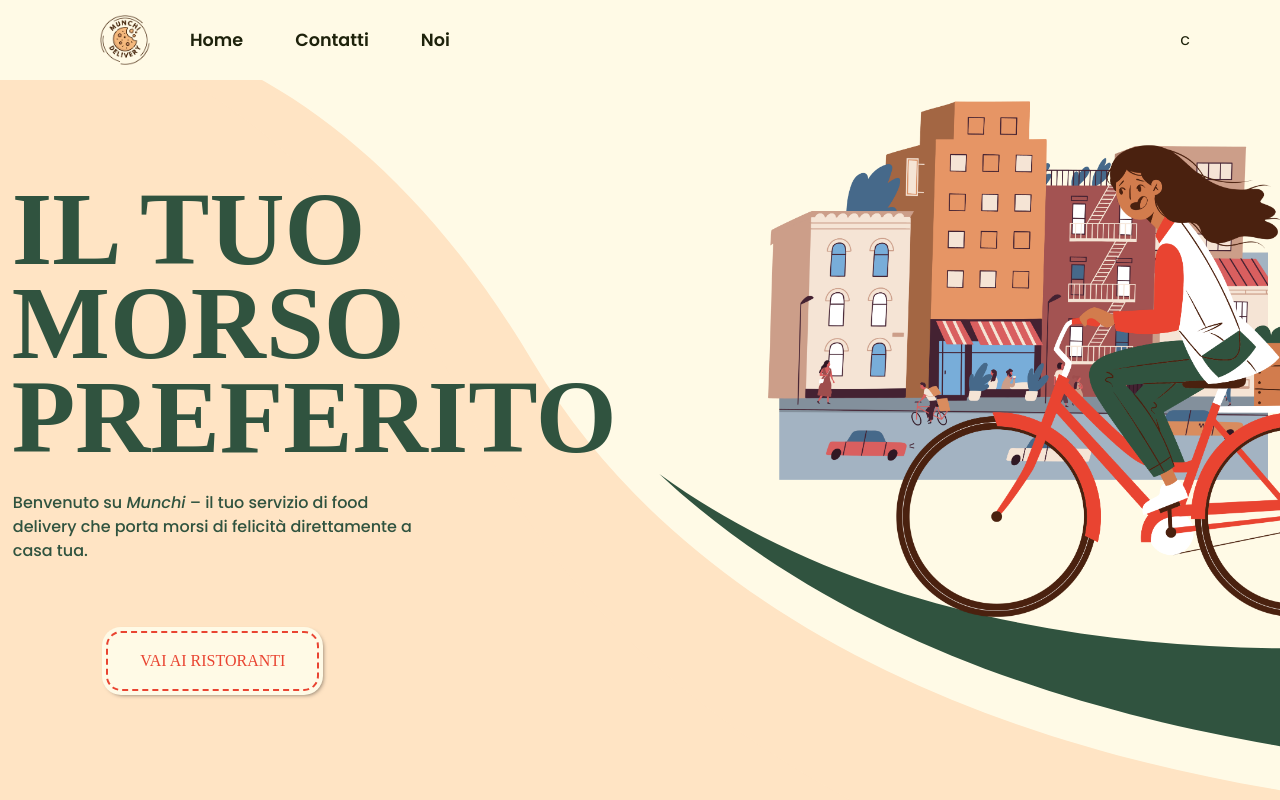
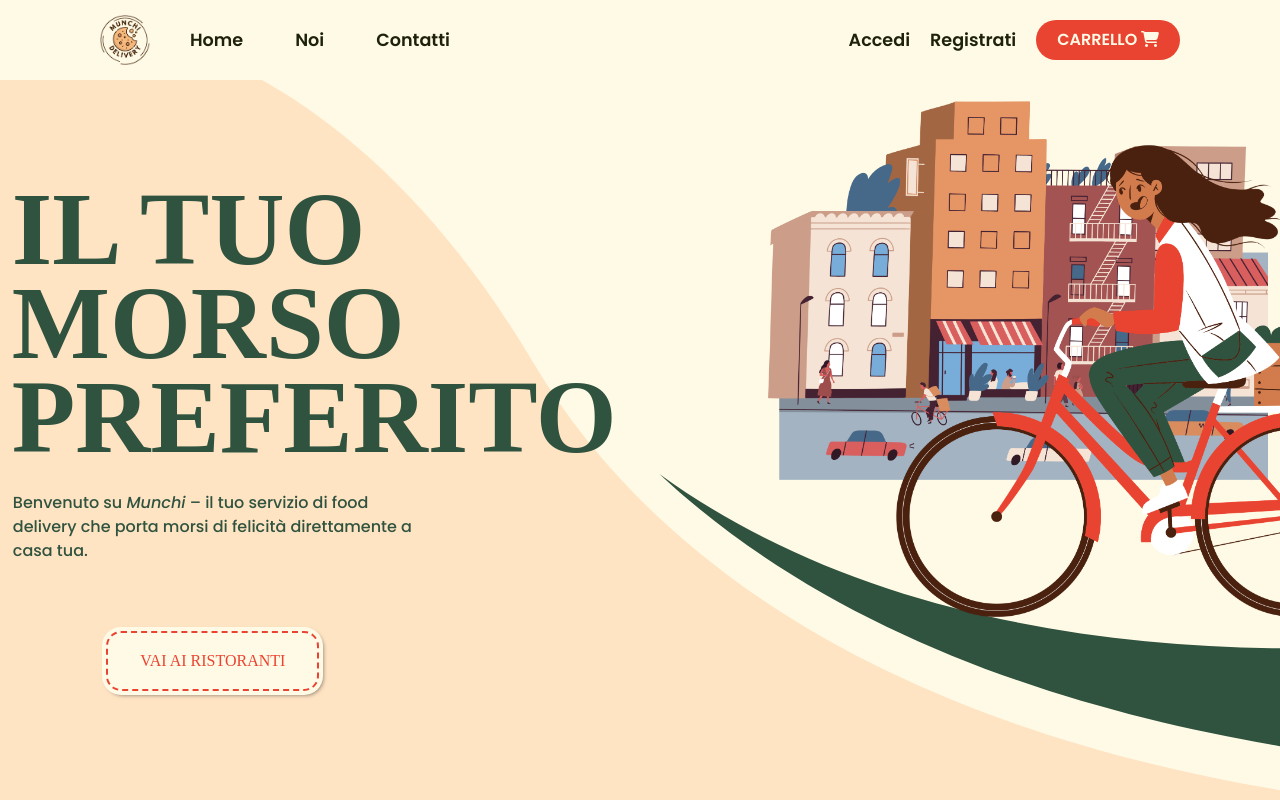
Before and after one commit to sashapoliti/vue-deliveboo, a Vue app: page / in a window 1280 px wide. Shown: the top 800 px of the page. Built offline with nearby package versions, Linux system fonts and the light colour scheme; no server answers; a web font is replaced by a local one.

Commit message:
header done

```diff
--- a/src/components/HeaderComponent.vue
+++ b/src/components/HeaderComponent.vue
@@ -19,7 +19,7 @@
         </li>
         <li>
           <router-link class="mx-3"
-            >Contatti
+            >Noi
             <div class="point d-flex justify-content-center align-items-center">
               <i class="fa-solid fa-circle"></i>
             </div>
@@ -27,24 +27,52 @@
         </li>
         <li>
           <router-link class="mx-3"
-            >Noi
+            >Contatti
             <div class="point d-flex justify-content-center align-items-center">
               <i class="fa-solid fa-circle"></i>
             </div>
           </router-link>
         </li>
       </ul>
-      <div class="functions">c</div>
+      <ul class="functions d-flex align-items-center">
+        <li>
+          <a href="http://localhost:8000/login" @click.prevent
+            >Accedi
+            <div class="point d-flex justify-content-center align-items-center">
+              <i class="fa-solid fa-circle"></i>
+            </div>
+          </a>
+        </li>
+        <li>
+          <a href="http://localhost:8000/register" @click.prevent
+            >Registrati
+            <div class="point d-flex justify-content-center align-items-center">
+              <i class="fa-solid fa-circle"></i>
+            </div>
+          </a>
+        </li>
+        <li class="cart">
+          <router-link to="/checkout">
+            <button class="btn red-button">
+              Carrello <i class="fa-solid fa-cart-shopping"></i>
+            </button>
+          </router-link>
+        </li>
+      </ul>
     </nav>
   </header>
 </template>
 
 <script>
+import { store } from "../store";
+
 export default {
   name: "HeaderComponent",
   data() {
     return {
+      store,
       isFixed: false,
+      cartLength: 0,
     };
   },
   mounted() {
@@ -57,7 +85,18 @@ export default {
     handleScroll() {
       this.isFixed = window.scrollY > 300;
     },
+    handleStorageEvent(event) {
+      if (event.key === "cart") {
+        this.$forceUpdate();
+      }
+    },
   },
+  computed: {
+    cartLength() {
+      const cart = localStorage.getItem("cart");
+      return cart ? JSON.parse(cart).length : 0;
+    },
+  }
 };
 </script>
 
@@ -139,6 +178,58 @@ header {
         }
       }
     }
+
+    .functions {
+      margin: 0;
+      padding: 0;
+      li {
+        a {
+          position: relative;
+          padding: 5px 10px;
+          font-size: 1.1rem;
+          color: $text-color;
+          font-weight: 600;
+          transition: color 0.3s ease-in-out;
+          .point {
+            width: 20px;
+            height: 20px;
+            position: absolute;
+            font-size: 0.7rem;
+            color: $tertiary-color;
+            left: calc(50% - 10px);
+            bottom: -15px;
+            i {
+              color: transparent;
+              transition: color 0.3s ease-in-out;
+            }
+          }
+          &:hover {
+            color: $tertiary-color;
+            .point {
+              i {
+                color: $tertiary-color;
+              }
+            }
+          }
+        }
+      }
+
+      .cart {
+        .red-button {
+          text-transform: uppercase;
+          font-weight: 600;
+          padding: 7px 20px 7px 20px;
+          border-radius: 50px;
+          background-color: $tertiary-color;
+          color: $primary-color;
+          transition: filter 0.3s ease-in-out;
+
+          &:hover {
+            filter: brightness(0.9);
+          }
+        }
+      }
+    }
   }
 }
 </style>
```
